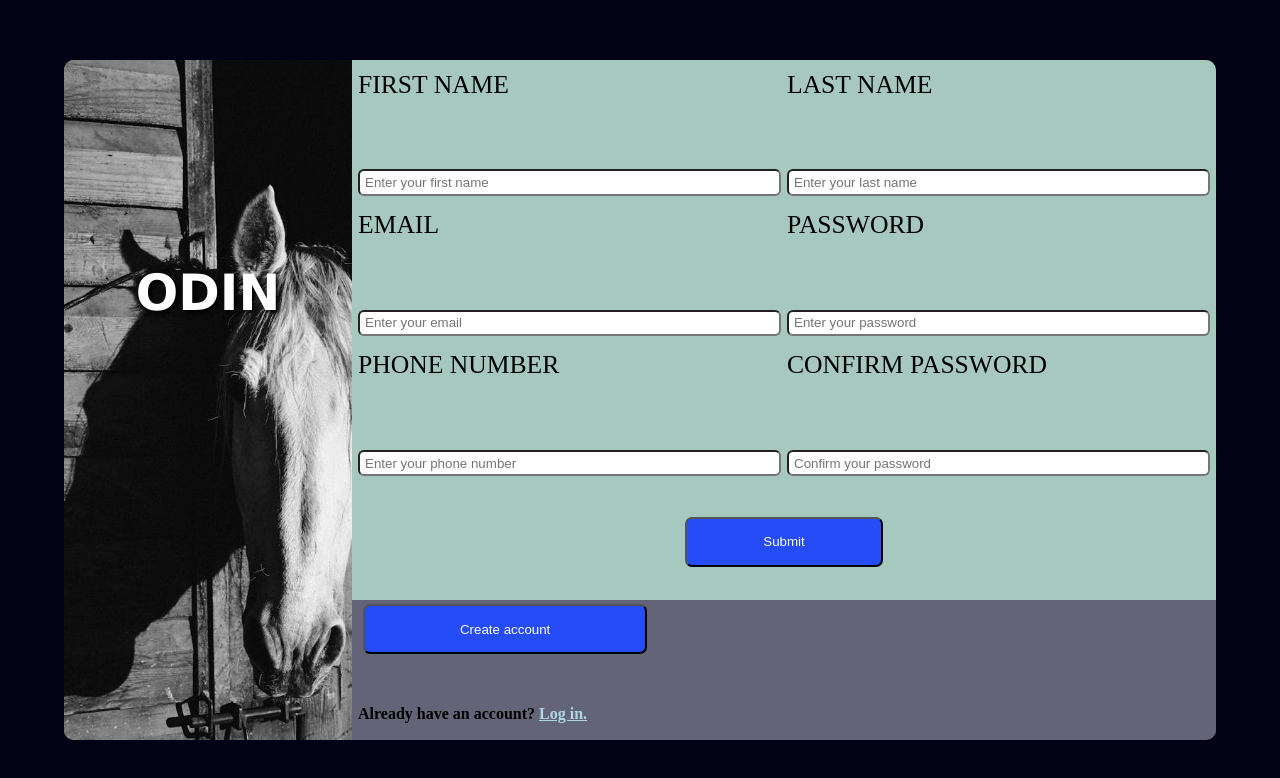
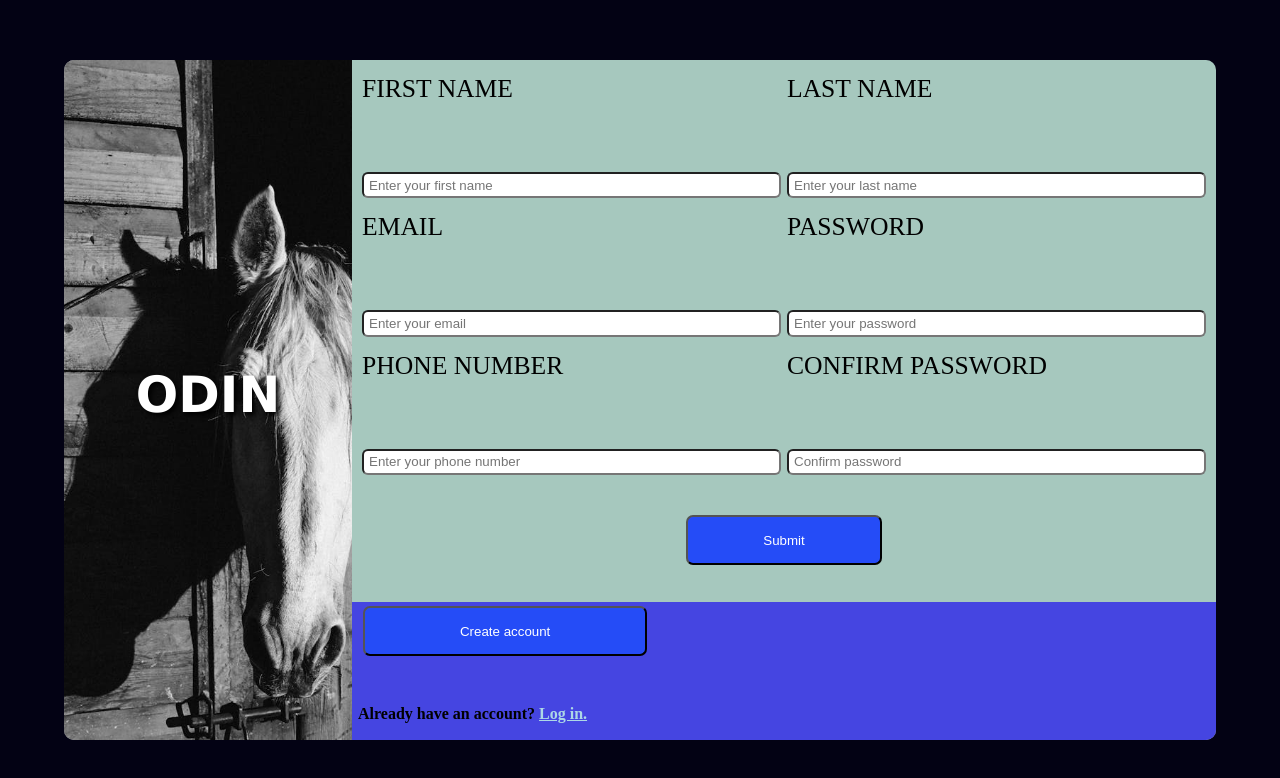
Before and after one commit to josero54/login3, a plain HTML site: page index.html in a window 1280 px wide. Drawn offline with Linux system fonts and the light colour scheme.

Commit message:
layout fixed

```diff
--- a/assets/styles/style.css
+++ b/assets/styles/style.css
@@ -41,7 +41,7 @@ body{
 }
 #banner{
     position: absolute;
-    top: 30%;
+    top: 45%;
     color: rgb(255, 255, 255);
     font-size: 50px;
     font-family:'Lucida Sans', 'Lucida Sans Regular', 'Lucida Grande', 'Lucida Sans Unicode', Geneva, Verdana, sans-serif;
@@ -55,6 +55,7 @@ body{
     width: 70%;
     height: 100%;
     flex: 3;
+    position: relative;
 }
 #form{
    flex-direction: column;
@@ -63,7 +64,7 @@ body{
    width: 100%;
    height: 75%;
    flex: 4;
-   padding: 3px;
+   padding: 7px;
    gap: 3px;
    background-color: rgba(155, 246, 208, 0.359);
    border-top-right-radius: 10px;
@@ -77,8 +78,10 @@ body{
     flex: 1;
     padding: 3px;
     gap: 3px;
-    background-color: rgba(1, 1, 39, 0.422);
+    background-color: rgb(69, 69, 225);
     border-bottom-right-radius: 10px;
+    position: sticky;
+    bottom: 0;
 }
 #text-field-main-container{
     flex-direction: row;
@@ -174,6 +177,7 @@ a{
 @media only screen and (max-width: 499px) {
     body{
         flex-direction: column;
+        height: fit-content;
     }
     #picture-container{
         width:100%;
--- a/index.html
+++ b/index.html
@@ -42,7 +42,7 @@
                       </div>
                       <div class="text-field-container">
                            <label for="confirm-password" id="confirm-password-label">CONFIRM PASSWORD</label>
-                           <input type="password" class="text-field" name="confirm-password" id="confirm-password" placeholder="Confirm your password">
+                           <input type="password" class="text-field" name="confirm-password" id="confirm-password" placeholder="Confirm password">
                       </div>
                  </div>
             </div>
```
